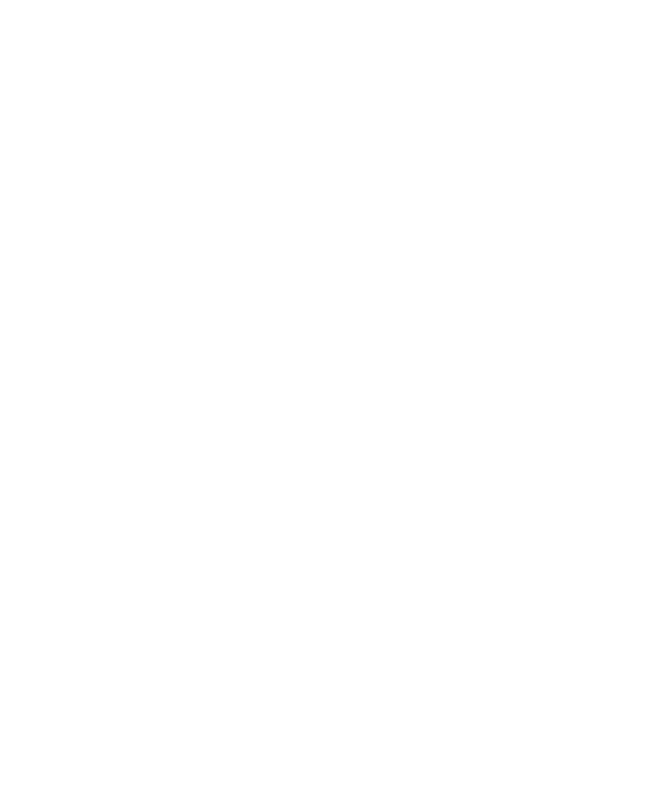
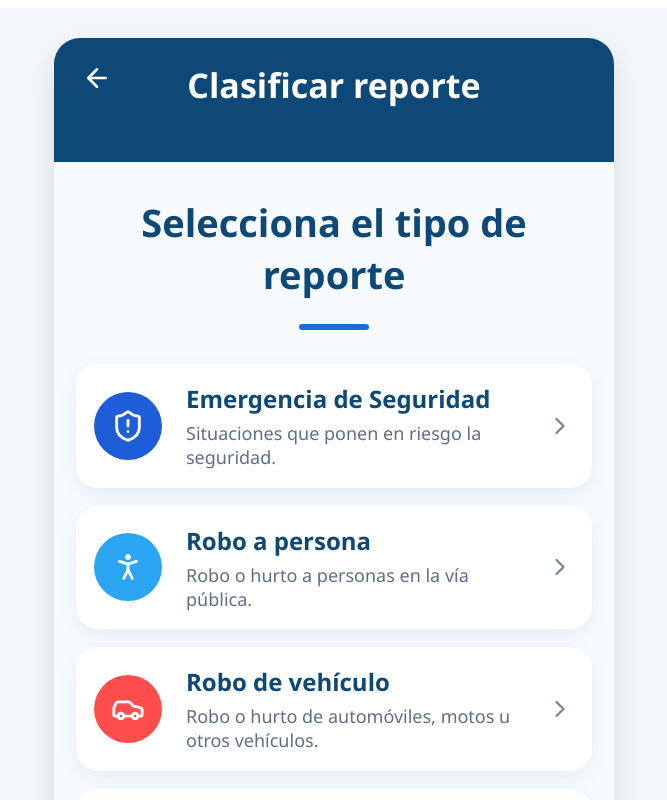
Before and after one commit to nvargas199733/TFM---Entornos-Seguros, a React (Vite) app in the folder Music/EntornosSeurosBogota/Frontent-Ciudadano/: page /tipos-reporte in a window 1280 px wide. Before the commit this address had no page. Shown: the top 800 px of the page, without its empty margins (306-973 px from the left). Built offline with nearby package versions, Linux system fonts and the light colour scheme.

Commit message:
frontend ciudadano

```diff
--- a/Music/EntornosSeurosBogota/Frontent-Ciudadano/src/pages/menu/Menu.jsx
+++ b/Music/EntornosSeurosBogota/Frontent-Ciudadano/src/pages/menu/Menu.jsx
@@ -51,11 +51,11 @@
                 </button>
 
                 <button
-                className="sidebar-item"
-                onClick={() => navigate("/generar-reporte")}
+                  className="sidebar-item"
+                  onClick={() => navigate("/tipos-reporte")}
                 >
-                <FileText size={24} />
-                Generar Reportes
+                  <FileText size={24} />
+                  <span>Generar Reportes</span>
                 </button>
 
                 <button
@@ -100,7 +100,7 @@
 
         <button
             className="menu-card"
-            onClick={() => navigate("/generar-reporte")}
+            onClick={() => navigate("/tipos-reporte")}
         >
             <FileText size={70} />
             <span>Generar Reportes</span>
--- a/Music/EntornosSeurosBogota/Frontent-Ciudadano/src/pages/reports/CreateReport.css
+++ b/Music/EntornosSeurosBogota/Frontent-Ciudadano/src/pages/reports/CreateReport.css
@@ -14,13 +14,17 @@
 }
 
 .report-header {
-  height: 132px;
+  height: 180px;
   background-color: #0d4876;
   color: white;
+
   padding: 26px 22px 0;
+
   display: flex;
   justify-content: space-between;
   align-items: flex-start;
+
+  position: relative;
 }
 
 .report-header h1 {
@@ -37,7 +41,7 @@
 }
 
 .report-content {
-  padding: 28px 22px;
+ padding: 70px 22px 28px;
 }
 
 .report-label,
@@ -176,6 +180,51 @@
   cursor: pointer;
 }
 
+.selected-report-icon-section {
+  position: absolute;
+
+  bottom: 670px;
+  left: 50%;
+
+  transform: translateX(-50%);
+
+  display: flex;
+  justify-content: center;
+
+  width: 100%;
+}
+
+.selected-report-icon {
+  width: 86px;
+  height: 86px;
+  border-radius: 50%;
+  color: white;
+  display: flex;
+  justify-content: center;
+  align-items: center;
+  box-shadow: 0 8px 20px rgba(13, 72, 118, 0.18);
+}
+
+.selected-report-icon.blue {
+  background-color: #1d5ed8;
+}
+
+.selected-report-icon.sky {
+  background-color: #29a5f2;
+}
+
+.selected-report-icon.red {
+  background-color: #ff4d4d;
+}
+
+.selected-report-icon.green {
+  background-color: #50c943;
+}
+
+.selected-report-icon.teal {
+  background-color: #16b9a8;
+}
+
 @media (min-width: 768px) {
   .create-report-container {
     padding: 30px;
--- a/Music/EntornosSeurosBogota/Frontent-Ciudadano/src/pages/reports/CreateReport.jsx
+++ b/Music/EntornosSeurosBogota/Frontent-Ciudadano/src/pages/reports/CreateReport.jsx
@@ -1,16 +1,27 @@
 import "./CreateReport.css";
 import { useNavigate } from "react-router-dom";
+import { useLocation } from "react-router-dom";
 import {
   ArrowLeft,
   Send,
   Camera,
   Image,
-  MapPin
+  MapPin,
+  ShieldAlert,
+  PersonStanding,
+  Car,
+  House,
+  UserSearch
 } from "lucide-react";
 
 function CreateReport() {
   const navigate = useNavigate();
+  const location = useLocation();
 
+  const selectedReport = location.state || {
+    title: "Generar Reporte",
+    color: "blue"
+  };
   return (
     <main className="create-report-container">
       <section className="create-report-card">
@@ -19,12 +30,22 @@
             <ArrowLeft size={28} />
           </button>
 
-          <h1>Generar Reporte</h1>
+          <h1>{selectedReport.title}</h1>
 
           <button className="report-icon-button">
             <Send size={28} />
           </button>
         </header>
+
+        <section className="selected-report-icon-section">
+          <div className={`selected-report-icon ${selectedReport.color}`}>
+            {selectedReport.title === "Emergencia de Seguridad" && <ShieldAlert size={42} />}
+            {selectedReport.title === "Robo a persona" && <PersonStanding size={42} />}
+            {selectedReport.title === "Robo de vehículo" && <Car size={42} />}
+            {selectedReport.title === "Robo a casa" && <House size={42} />}
+            {selectedReport.title === "Actividad sospechosa" && <UserSearch size={42} />}
+          </div>
+        </section>
 
         <section className="report-content">
           <label className="report-label">Descripción / Detalle</label>
--- /dev/null
+++ b/Music/EntornosSeurosBogota/Frontent-Ciudadano/src/pages/reports/ReportTypes.css
@@ -0,0 +1,143 @@
+.report-types-container {
+  min-height: 100vh;
+  background-color: #f4f8fb;
+  display: flex;
+  justify-content: center;
+  align-items: center;
+  font-family: "Segoe UI", Tahoma, Geneva, Verdana, sans-serif;
+}
+
+.report-types-card {
+  width: 100%;
+  min-height: 100vh;
+  background-color: #f7fbff;
+}
+
+.report-types-header {
+  height: 100px;
+  background-color: #0d4876;
+  color: white;
+  padding: 24px 22px 0;
+  display: flex;
+  align-items: flex-start;
+  justify-content: center;
+  position: relative;
+}
+
+.report-types-header h1 {
+  margin: 0;
+  font-size: clamp(24px, 5vw, 34px);
+  font-weight: 700;
+}
+
+.report-types-back {
+  position: absolute;
+  left: 22px;
+  top: 24px;
+  background: transparent;
+  border: none;
+  color: white;
+  cursor: pointer;
+}
+
+.report-types-content {
+  padding: 34px 22px;
+}
+
+.report-types-content h2 {
+  color: #0d4876;
+  text-align: center;
+  font-size: clamp(26px, 6vw, 38px);
+  font-weight: 700;
+  margin: 0;
+}
+
+.title-line {
+  width: 70px;
+  height: 6px;
+  background-color: #1d6ed8;
+  border-radius: 20px;
+  margin: 24px auto 34px;
+}
+
+.report-type-list {
+  display: flex;
+  flex-direction: column;
+  gap: 18px;
+}
+
+.report-type-item {
+  width: 100%;
+  border: none;
+  border-radius: 22px;
+  background-color: white;
+  padding: 18px;
+  display: grid;
+  grid-template-columns: 76px 1fr 28px;
+  align-items: center;
+  gap: 16px;
+  cursor: pointer;
+  box-shadow: 0 6px 18px rgba(13, 72, 118, 0.08);
+  text-align: left;
+}
+
+.report-type-icon {
+  width: 68px;
+  height: 68px;
+  border-radius: 50%;
+  color: white;
+  display: flex;
+  justify-content: center;
+  align-items: center;
+}
+
+.report-type-icon.blue {
+  background-color: #1d5ed8;
+}
+
+.report-type-icon.sky {
+  background-color: #29a5f2;
+}
+
+.report-type-icon.red {
+  background-color: #ff4d4d;
+}
+
+.report-type-icon.green {
+  background-color: #50c943;
+}
+
+.report-type-icon.teal {
+  background-color: #16b9a8;
+}
+
+.report-type-text h3 {
+  color: #0d4876;
+  font-size: clamp(18px, 4vw, 24px);
+  margin: 0 0 6px;
+}
+
+.report-type-text p {
+  color: #5f6f85;
+  font-size: clamp(14px, 3vw, 18px);
+  margin: 0;
+  line-height: 1.35;
+}
+
+.report-type-arrow {
+  color: #7c8794;
+}
+
+@media (min-width: 768px) {
+  .report-types-container {
+    padding: 30px;
+  }
+
+  .report-types-card {
+    max-width: 560px;
+    min-height: 900px;
+    border-radius: 26px;
+    overflow: hidden;
+    box-shadow: 0 10px 30px rgba(0,0,0,0.12);
+  }
+}
--- a/Music/EntornosSeurosBogota/Frontent-Ciudadano/src/pages/reports/ReportTypes.jsx
+++ b/Music/EntornosSeurosBogota/Frontent-Ciudadano/src/pages/reports/ReportTypes.jsx
@@ -0,0 +1,100 @@
+import "./ReportTypes.css";
+import { useNavigate } from "react-router-dom";
+import {
+  ArrowLeft,
+  ChevronRight,
+  ShieldAlert,
+  PersonStanding,
+  Car,
+  House,
+  UserSearch
+} from "lucide-react";
+
+function ReportTypes() {
+  const navigate = useNavigate();
+
+  const reportTypes = [
+    {
+      title: "Emergencia de Seguridad",
+      description: "Situaciones que ponen en riesgo la seguridad.",
+      icon: <ShieldAlert size={34} />,
+      color: "blue"
+    },
+    {
+      title: "Robo a persona",
+      description: "Robo o hurto a personas en la vía pública.",
+      icon: <PersonStanding size={34} />,
+      color: "sky"
+    },
+    {
+      title: "Robo de vehículo",
+      description: "Robo o hurto de automóviles, motos u otros vehículos.",
+      icon: <Car size={34} />,
+      color: "red"
+    },
+    {
+      title: "Robo a casa",
+      description: "Robo o hurto en viviendas o residencias.",
+      icon: <House size={34} />,
+      color: "green"
+    },
+    {
+      title: "Actividad sospechosa",
+      description: "Comportamientos o situaciones inusuales.",
+      icon: <UserSearch size={34} />,
+      color: "teal"
+    }
+  ];
+
+  return (
+    <main className="report-types-container">
+      <section className="report-types-card">
+        <header className="report-types-header">
+          <button
+            className="report-types-back"
+            onClick={() => navigate("/menu")}
+          >
+            <ArrowLeft size={30} />
+          </button>
+
+          <h1>Clasificar reporte</h1>
+        </header>
+
+        <section className="report-types-content">
+          <h2>Selecciona el tipo de reporte</h2>
+          <div className="title-line"></div>
+
+          <div className="report-type-list">
+            {reportTypes.map((item, index) => (
+                <button
+                    key={index}
+                    className="report-type-item"
+                    onClick={() =>
+                        navigate("/generar-reporte", {
+                        state: {
+                            title: item.title,
+                            color: item.color
+                        }
+                        })
+                    }
+                >
+                <div className={`report-type-icon ${item.color}`}>
+                  {item.icon}
+                </div>
+
+                <div className="report-type-text">
+                  <h3>{item.title}</h3>
+                  <p>{item.description}</p>
+                </div>
+
+                <ChevronRight size={28} className="report-type-arrow" />
+              </button>
+            ))}
+          </div>
+        </section>
+      </section>
+    </main>
+  );
+}
+
+export default ReportTypes;
--- a/Music/EntornosSeurosBogota/Frontent-Ciudadano/src/routes/AppRoutes.jsx
+++ b/Music/EntornosSeurosBogota/Frontent-Ciudadano/src/routes/AppRoutes.jsx
@@ -6,6 +6,7 @@
 import Profile from "../pages/profile/Profile";
 import CreateReport from "../pages/reports/CreateReport";
 import MyReports from "../pages/reports/MyReports";
+import ReportTypes from "../pages/reports/ReportTypes";
 
 function AppRoutes() {
   return (
@@ -41,6 +42,10 @@
           path="/mis-reportes"
           element={<MyReports />}
         />
+        <Route
+          path="/tipos-reporte"
+          element={<ReportTypes />}
+        />
 
       </Routes>
 
```
Also changed, not shown: 1 other file (tests, documents, lock files or other folders).
